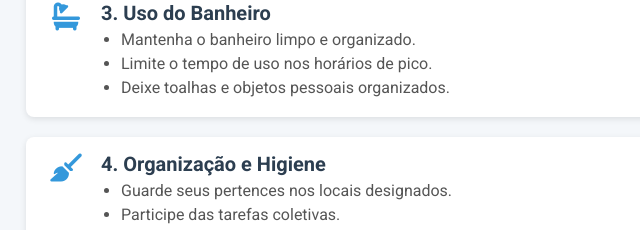
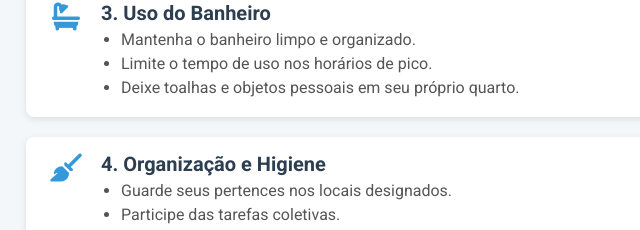
Before and after one commit to mauricioqvp/mauricioqvp.github.io, a plain HTML site: page index.html in a window 1280 px wide. Shown: the part 415-645 px from the top of the page, 164-804 px from the left. Drawn offline with Linux system fonts and the light colour scheme.

Commit message:
index.html

```diff
--- a/index.html
+++ b/index.html
@@ -105,7 +105,7 @@
                 <ul>
                     <li>Mantenha o banheiro limpo e organizado.</li>
                     <li>Limite o tempo de uso nos horários de pico.</li>
-                    <li>Deixe toalhas e objetos pessoais organizados.</li>
+                    <li>Deixe toalhas e objetos pessoais em seu próprio quarto.</li>
                 </ul>
             </div>
         </div>
```
